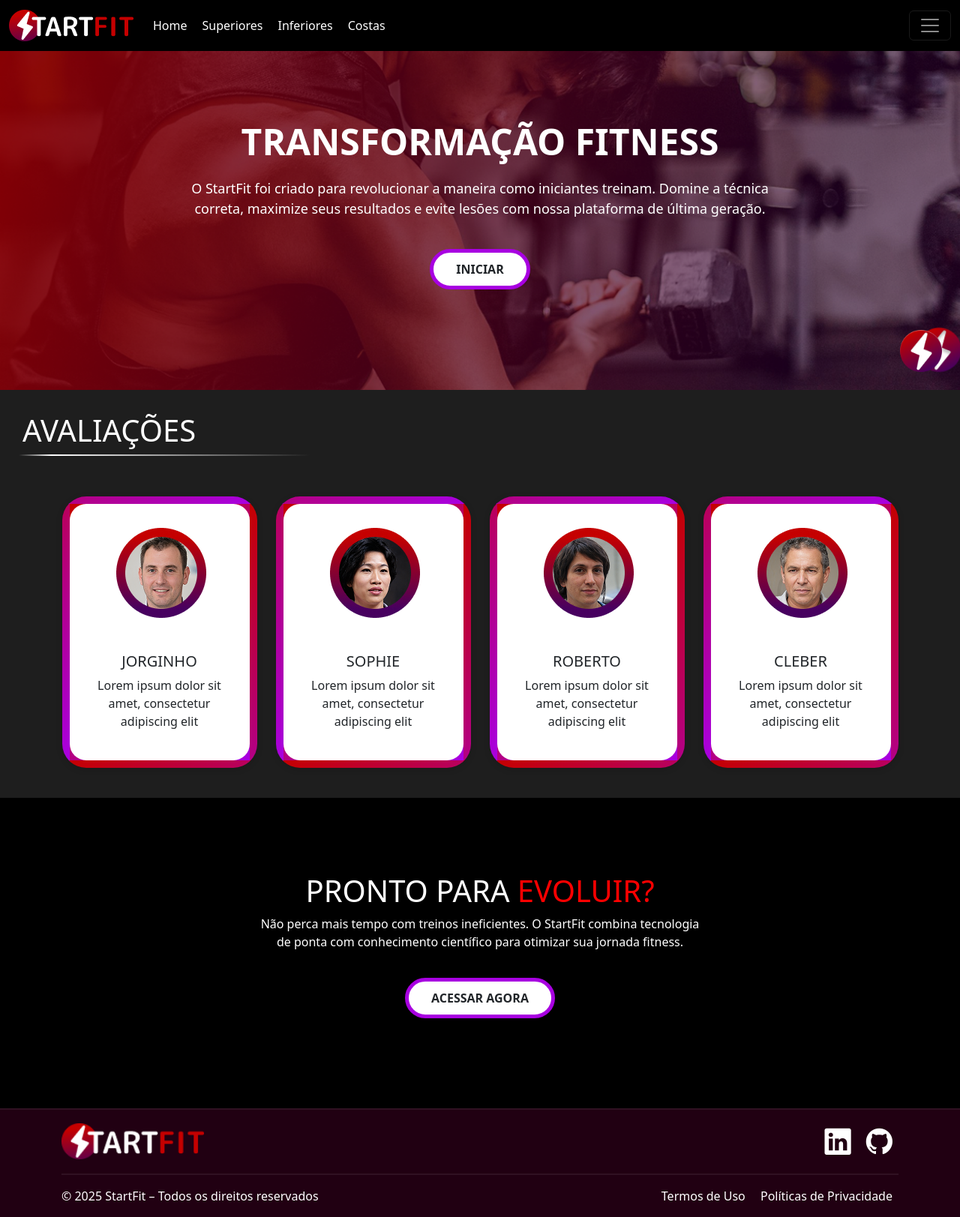
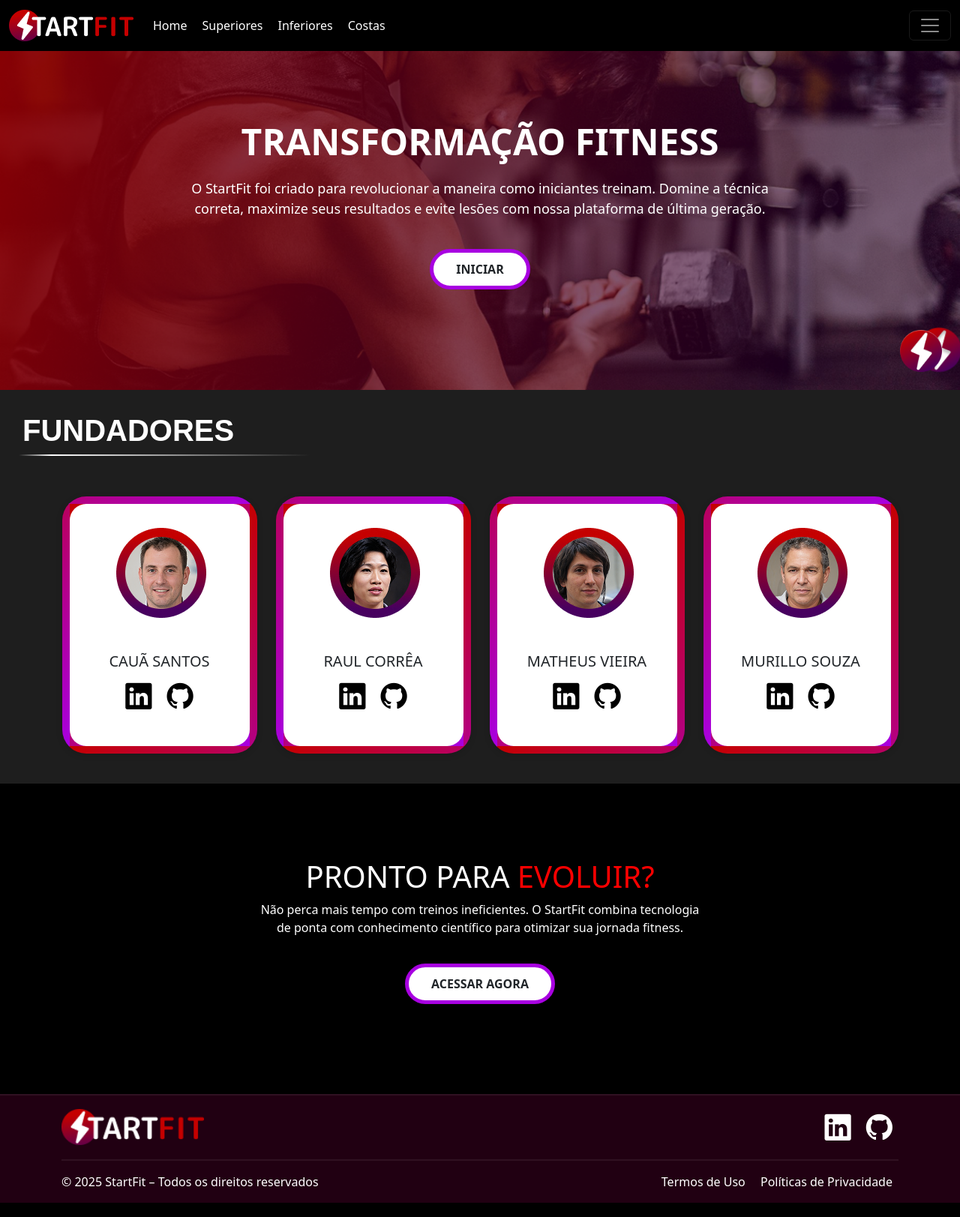
Before and after one commit to murillomsouza/StartFit, a PHP site: page / in a window 1280 px wide. Shown: the whole page at 75% size. Run offline with PHP 8.4, Linux system fonts and the light colour scheme.

Commit message:
Feedbacks removed and founders added

```diff
--- a/css/styles.css
+++ b/css/styles.css
@@ -2,7 +2,7 @@
   margin: 0;
   border: 0;
 }
-html{
+html {
   scroll-behavior: smooth;
 }
 /*edição no body*/
@@ -121,6 +121,8 @@ body {
 }
 .secao2 h1 {
   padding: 30px 0px 0px 30px;
+  font-family: "Palanquin Dark", sans-serif;
+  font-weight: bold;
 }
 .secao2 img {
   padding: 0px 0px 30px 25px;
@@ -141,6 +143,14 @@ body {
 }
 .border-avatar {
   margin-right: 20px;
+}
+.card-social {
+  color: #000;
+  display: inline-block;
+  transition: color 0.2s;
+}
+.card-social:hover {
+  color: red;
 }
 
 /*edição da seção 3 */
@@ -284,8 +294,8 @@ body {
 }
 
 .modal-card-purple {
-  width: 100%;          /* ocupa toda a largura do col */
-  height: 400px;        /* altura fixa pra todos os cards */
+  width: 100%; /* ocupa toda a largura do col */
+  height: 400px; /* altura fixa pra todos os cards */
   position: relative;
   border-radius: 10px;
   overflow: hidden;
@@ -302,18 +312,20 @@ body {
 
 .modal-card-purple img {
   width: 100%;
-  height: 100%;           /* força imagem a preencher todo o card */
-  object-fit: cover;      /* mantém proporção, corta partes que excedem */
+  height: 100%; /* força imagem a preencher todo o card */
+  object-fit: cover; /* mantém proporção, corta partes que excedem */
   display: block;
 }
 
 .overlay {
   position: absolute;
-  top: 0; left: 0;   right: 0;
+  top: 0;
+  left: 0;
+  right: 0;
   bottom: 0;
   width: 100%;
   height: 100%;
-  background: rgba(0,0,0,0.4);
+  background: rgba(0, 0, 0, 0.4);
 }
 
 .title-hover {
--- a/index.html
+++ b/index.html
@@ -78,7 +78,7 @@
     </section>
     <!----------Segunda Seção---------->
     <section class="secao2">
-      <h1>AVALIAÇÕES</h1>
+      <h1>FUNDADORES</h1>
       <img src="img/linha.png" alt="">
       <div class="container mt-4">
     <div class="row g-4 justify-content-center">
@@ -89,8 +89,13 @@
             <img src="img/usuario1.png" alt="Avatar" class="border-avatar">
           </div>
           <div class="card-body">
-            <h5 class="card-title">JORGINHO</h5>
-            <p class="card-text">Lorem ipsum dolor sit amet, consectetur adipiscing elit</p>
+            <h5 class="card-title">CAUÃ SANTOS</h5>
+              <a href="https://www.linkedin.com/in/cauaoliveirasantos/" target="_blank" class="card-social mx-2" aria-label="LinkedIn">
+              <i class="bi bi-linkedin" style="font-size: 2.2rem;"></i>
+            </a>
+            <a href="https://github.com/CauaOSantos" target="_blank" class="card-social mx-2" aria-label="GitHub">
+              <i class="bi bi-github" style="font-size: 2.2rem;"></i>
+            </a>
           </div>
         </div>
       </div>
@@ -101,8 +106,13 @@
             <img src="img/usuario2.png" alt="Avatar" class="border-avatar">
           </div>
           <div class="card-body">
-            <h5 class="card-title">SOPHIE</h5>
-            <p class="card-text">Lorem ipsum dolor sit amet, consectetur adipiscing elit</p>
+            <h5 class="card-title">RAUL CORRÊA</h5>
+            <a href="https://www.linkedin.com/" target="_blank" class="card-social mx-2" aria-label="LinkedIn">
+              <i class="bi bi-linkedin" style="font-size: 2.2rem;"></i>
+            </a>
+            <a href="https://github.com/murillomsouza/StartFit" target="_blank" class="card-social mx-2" aria-label="GitHub">
+              <i class="bi bi-github" style="font-size: 2.2rem;"></i>
+            </a>
           </div>
         </div>
       </div>
@@ -113,8 +123,13 @@
             <img src="img/usuario3.png" alt="Avatar" class="border-avatar">
           </div>
           <div class="card-body">
-            <h5 class="card-title">ROBERTO</h5>
-            <p class="card-text">Lorem ipsum dolor sit amet, consectetur adipiscing elit</p>
+            <h5 class="card-title">MATHEUS VIEIRA</h5>
+            <a href="https://www.linkedin.com/in/matheus-vieira-b28b06258/" target="_blank" class="card-social mx-2" aria-label="LinkedIn">
+              <i class="bi bi-linkedin" style="font-size: 2.2rem;"></i>
+            </a>
+            <a href="https://github.com/matvieira7" target="_blank" class="card-social mx-2" aria-label="GitHub">
+              <i class="bi bi-github" style="font-size: 2.2rem;"></i>
+            </a>
           </div>
         </div>
       </div>
@@ -125,8 +140,13 @@
             <img src="img/usuario4.png" alt="Avatar" class="border-avatar">
           </div>
           <div class="card-body">
-            <h5 class="card-title">CLEBER</h5>
-            <p class="card-text">Lorem ipsum dolor sit amet, consectetur adipiscing elit</p>
+            <h5 class="card-title">MURILLO SOUZA</h5>
+            <a href="https://www.linkedin.com/in/murillo-de-souza/" target="_blank" class="card-social mx-2" aria-label="LinkedIn">
+              <i class="bi bi-linkedin" style="font-size: 2.2rem;"></i>
+            </a>
+            <a href="https://github.com/murillomsouza" target="_blank" class="card-social mx-2" aria-label="GitHub">
+              <i class="bi bi-github" style="font-size: 2.2rem;"></i>
+            </a>
           </div>
         </div>
       </div>
```
